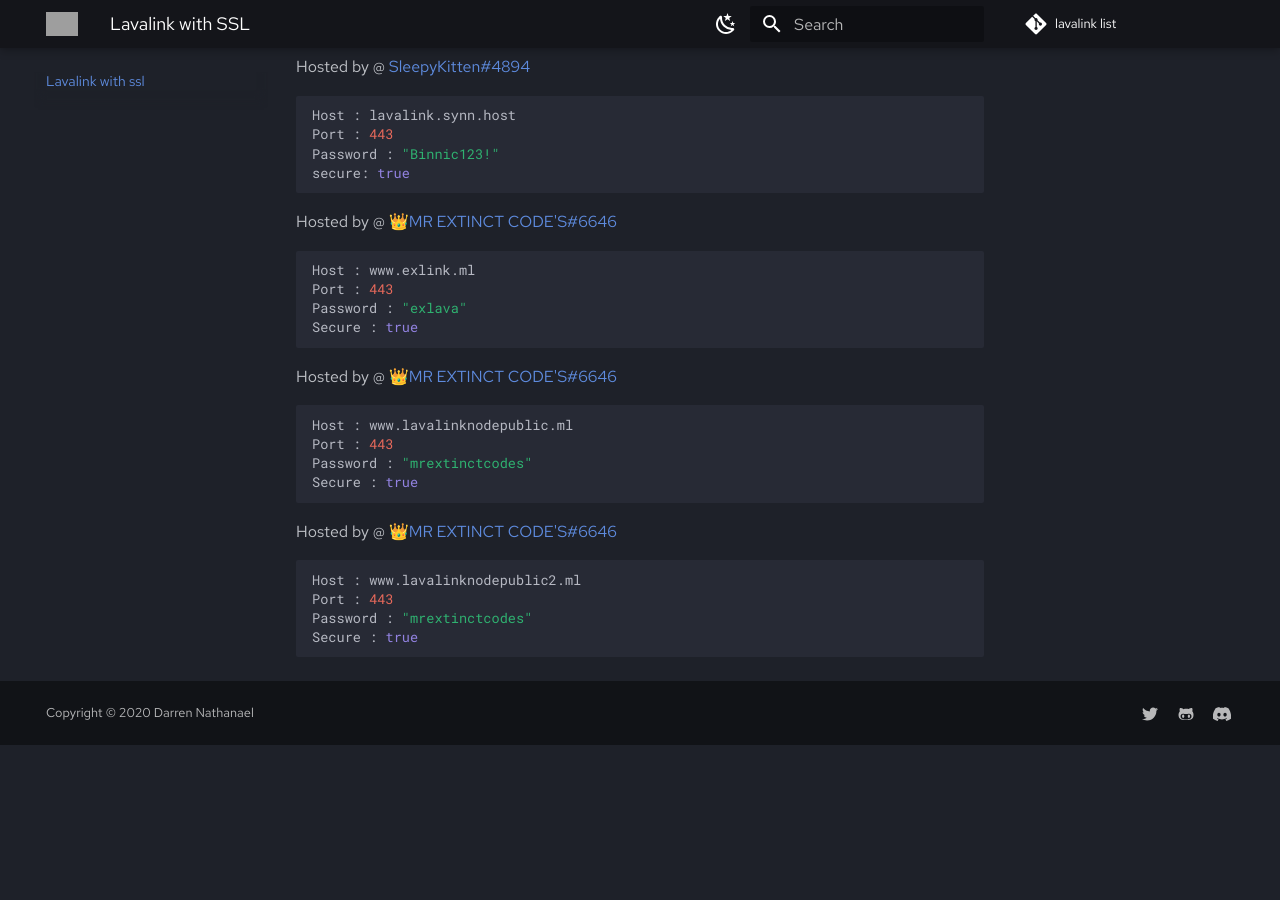
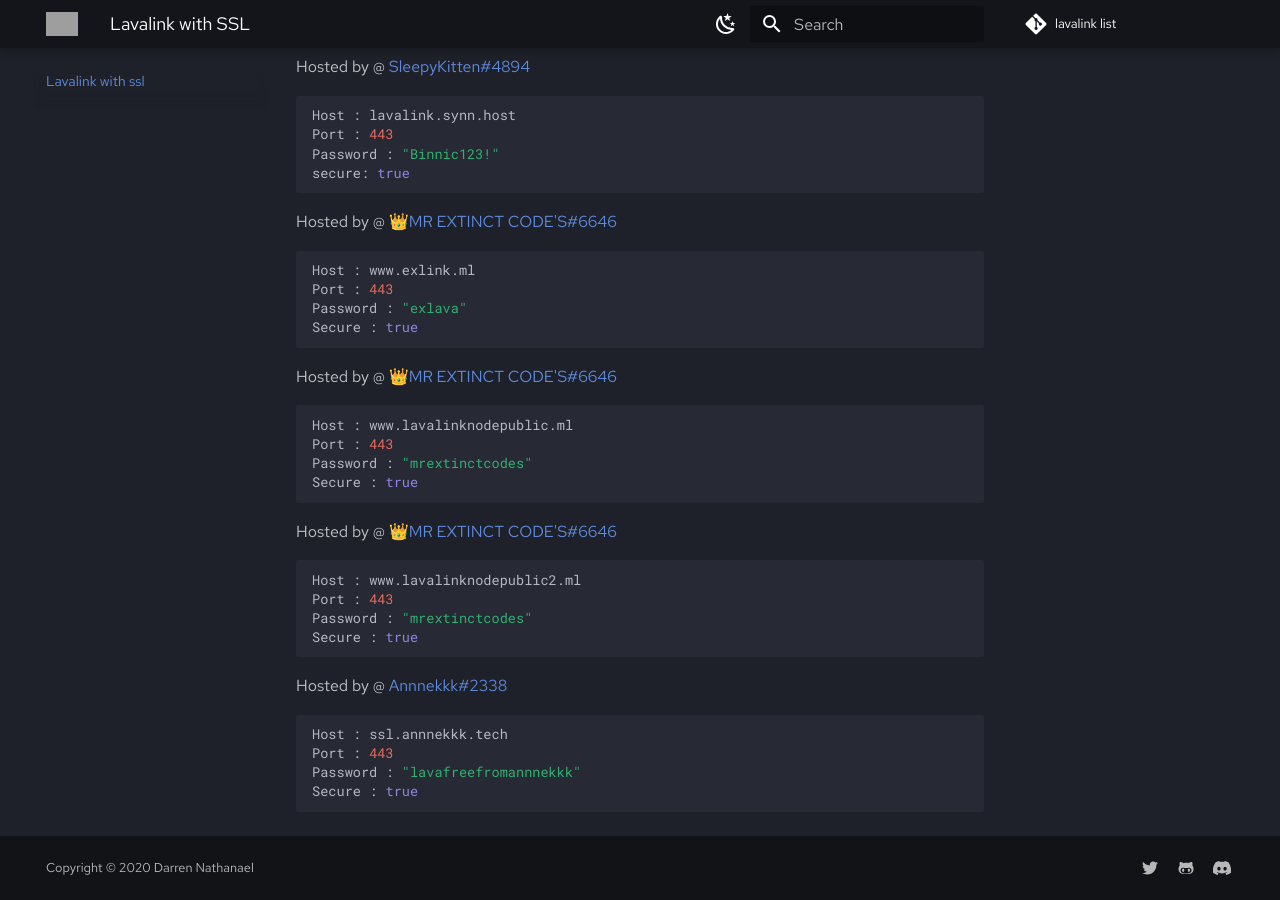
Before and after one commit to DarrenOfficial/lavalink-list, an MkDocs documentation site: the page built from docs/SSL/lavalink-with-ssl.md, in a window 1280 px wide and 900 px high, scrolled down 1411 px. Built offline with MkDocs 1.6.1 and Material for MkDocs 9.7.7, drawn with Linux system fonts in a browser that asks for light colours; comment, search, counter and statistics services are not loaded; before the commit the page ends 2156 px from its top, so only the background shows below that; grey boxes are pictures that could not be loaded.

Commit message:
add lavalink-with-ssl.md (#129)

````diff
--- a/docs/SSL/lavalink-with-ssl.md
+++ b/docs/SSL/lavalink-with-ssl.md
@@ -89,3 +89,11 @@ Port : 443
 Password : "mrextinctcodes"
 Secure : true
 ```
+
+Hosted by @ [Annnekkk#2338](https://github.com/Annnekkk)
+```bash
+Host : ssl.annnekkk.tech
+Port : 443
+Password : "lavafreefromannnekkk"
+Secure : true
+```
````
